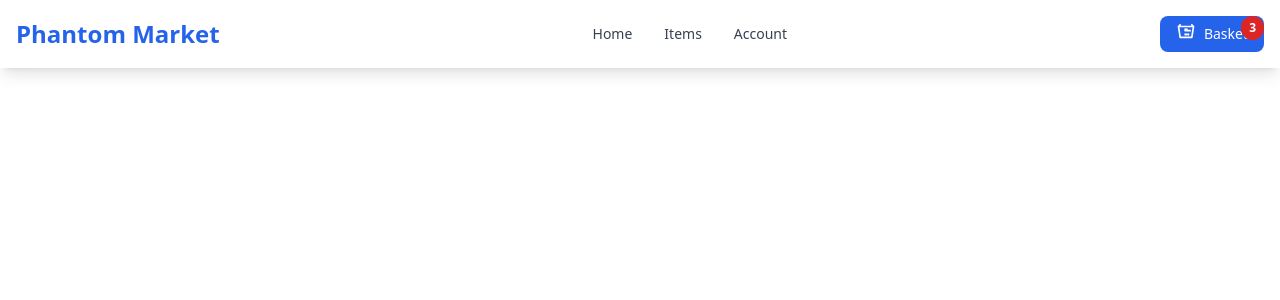
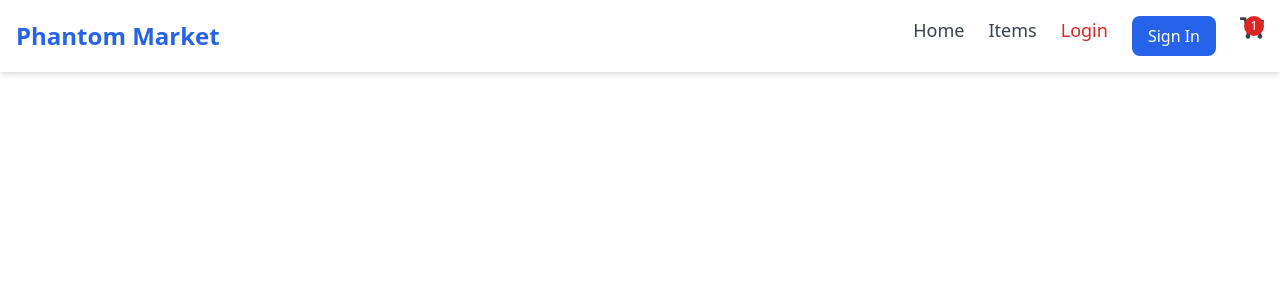
Before and after one commit to Pe-te-r/commerce-front-end, a React (Vite) app: page /account in a window 1280 px wide. Shown: the top 300 px of the page. Built offline with nearby package versions, Linux system fonts and the light colour scheme.

Commit message:
better login

```diff
--- a/package.json
+++ b/package.json
@@ -12,6 +12,7 @@
   "dependencies": {
     "react": "^18.3.1",
     "react-dom": "^18.3.1",
+    "react-icons": "^5.4.0",
     "react-router-dom": "^7.1.2"
   },
   "devDependencies": {
--- /dev/null
+++ b/src/components/NavBar.tsx
@@ -0,0 +1,81 @@
+import { Link } from "react-router-dom";
+import { useState } from "react";
+import { useAuth } from "../hooks/usAuth";
+
+// Example cart icon - you can replace it with any icon of your choice
+import { FaShoppingCart } from "react-icons/fa";
+
+const Navbar = () => {
+  const { isLoggedIn, toggleLogin } = useAuth();
+
+  // Local state to manage cart items (you can later replace this with context)
+  const [cartItems] = useState<number>(1);
+
+  // Example of adding items to cart
+  // const addToCart = () => {
+  //   setCartItems(cartItems + 1); // For demonstration, adding 1 item at a time
+  // };
+
+  return (
+    <nav className="bg-white shadow-md py-4">
+      <div className="container mx-auto flex items-center justify-between px-4">
+        {/* Logo */}
+        <Link
+          to="/"
+          className="text-2xl font-bold text-blue-600 hover:text-blue-700 transition duration-300"
+        >
+          Phantom Market
+        </Link>
+        {/* Links */}
+        <div className="flex space-x-6">
+          <Link
+            to="/"
+            className="text-gray-700 hover:text-blue-600 font-medium text-lg transition duration-300"
+          >
+            Home
+          </Link>
+          <Link
+            to="/items"
+            className="text-gray-700 hover:text-blue-600 font-medium text-lg transition duration-300"
+          >
+            Items
+          </Link>
+          <Link
+            to={isLoggedIn ? "/account" : "/login"}
+            className={`${
+              isLoggedIn
+                ? "text-green-600 hover:text-green-700"
+                : "text-red-600 hover:text-red-700"
+            } font-medium text-lg transition duration-300`}
+          >
+            {isLoggedIn ? "Account" : "Login"}
+          </Link>
+          <button
+            onClick={toggleLogin}
+            className="bg-blue-600 text-white px-4 py-2 rounded-lg hover:bg-blue-700 transition duration-300 font-medium"
+          >
+            {isLoggedIn ? "Logout" : "Sign In"}
+          </button>
+
+          {/* Cart Icon */}
+          <div className="relative">
+            <Link
+              to="/cart"
+              className="text-gray-700 hover:text-blue-600 font-medium text-lg transition duration-300"
+            >
+              <FaShoppingCart className="text-2xl" />
+              {/* Cart Item Count */}
+              {cartItems > 0 && (
+                <span className="absolute top-0 right-0 bg-red-600 text-white text-xs rounded-full w-5 h-5 flex items-center justify-center">
+                  {cartItems}
+                </span>
+              )}
+            </Link>
+          </div>
+        </div>
+      </div>
+    </nav>
+  );
+};
+
+export default Navbar;
--- /dev/null
+++ b/src/context/AuthContext.tsx
@@ -0,0 +1,20 @@
+import React, { createContext, useState, ReactNode } from "react";
+
+interface AuthContextProps {
+  isLoggedIn: boolean;
+  toggleLogin: () => void;
+}
+
+export const AuthContext = createContext<AuthContextProps | undefined>(undefined);
+
+export const AuthProvider: React.FC<{ children: ReactNode }> = ({ children }) => {
+  const [isLoggedIn, setIsLoggedIn] = useState(false);
+
+  const toggleLogin = () => setIsLoggedIn((prev) => !prev);
+
+  return (
+    <AuthContext.Provider value={{ isLoggedIn, toggleLogin }}>
+      {children}
+    </AuthContext.Provider>
+  );
+};
--- /dev/null
+++ b/src/helpers/helpers.ts
@@ -0,0 +1,3 @@
+// Example constants and helpers
+export const isAuthenticated = (user: undefined) => !!user; // Helper function
+export const AUTH_DEFAULT_STATE = { isLoggedIn: false }; // Example constant for default state
--- /dev/null
+++ b/src/hooks/usAuth.tsx
@@ -0,0 +1,12 @@
+import { useContext } from "react";
+import { AuthContext } from "../context/AuthContext"; // Import the AuthContext
+
+export const useAuth = () => {
+  const context = useContext(AuthContext);
+
+  if (!context) {
+    throw new Error("useAuth must be used within an AuthProvider");
+  }
+
+  return context;
+};
--- a/src/pages/components/NavBar.tsx
+++ /dev/null
@@ -1,90 +0,0 @@
-import { Link } from "react-router-dom";
-
-const Navbar = () => {
-  return (
-    <nav className="bg-white shadow-lg">
-      <div className="container mx-auto px-4">
-        <div className="flex items-center justify-between py-4">
-          {/* Logo */}
-          <a href="#" className="text-2xl font-bold text-blue-600">
-            Phantom Market
-          </a>
-
-          {/* Nav Links */}
-          <div className="hidden md:flex space-x-8">
-            <Link
-              to="/"
-              className="text-gray-700 hover:text-blue-600 text-sm font-medium transition duration-300"
-            >
-              Home
-            </Link>
-            <a
-              href="#"
-              className="text-gray-700 hover:text-blue-600 text-sm font-medium transition duration-300"
-            >
-              Items
-            </a>
-            <Link
-              to="/login"
-              className="text-gray-700 hover:text-blue-600 text-sm font-medium transition duration-300"
-            >
-              Account
-            </Link>
-          </div>
-
-          {/* Basket */}
-          <div className="relative">
-            <a
-              href="#"
-              className="flex items-center px-4 py-2 text-sm font-medium text-white bg-blue-600 rounded-lg hover:bg-blue-700 transition duration-300"
-            >
-              <svg
-                xmlns="http://www.w3.org/2000/svg"
-                className="w-5 h-5 mr-2"
-                fill="none"
-                viewBox="0 0 24 24"
-                stroke="currentColor"
-                strokeWidth="2"
-              >
-                <path
-                  strokeLinecap="round"
-                  strokeLinejoin="round"
-                  d="M3 3h18l-2 13H5L3 3zm0 0l2-2m2 2h10m2-2l2 2m-6 9v1m-2-1v1m-2-1v1m2-5h4m-4-2v2m-2-2v2"
-                />
-              </svg>
-              Basket
-            </a>
-            <span className="absolute top-0 right-0 px-2 py-1 text-xs font-bold text-white bg-red-600 rounded-full">
-              3
-            </span>
-          </div>
-
-          {/* Mobile Menu Button */}
-          <div className="md:hidden">
-            <button
-              className="text-gray-700 focus:outline-none focus:ring-2 focus:ring-blue-500"
-              aria-label="Toggle navigation"
-            >
-              <svg
-                xmlns="http://www.w3.org/2000/svg"
-                className="w-6 h-6"
-                fill="none"
-                viewBox="0 0 24 24"
-                stroke="currentColor"
-                strokeWidth="2"
-              >
-                <path
-                  strokeLinecap="round"
-                  strokeLinejoin="round"
-                  d="M4 6h16M4 12h16m-7 6h7"
-                />
-              </svg>
-            </button>
-          </div>
-        </div>
-      </div>
-    </nav>
-  );
-};
-
-export default Navbar;
```
Also changed, not shown: src/App.tsx (+8 -2 lines), 1 other file (tests, documents, lock files or other folders).
